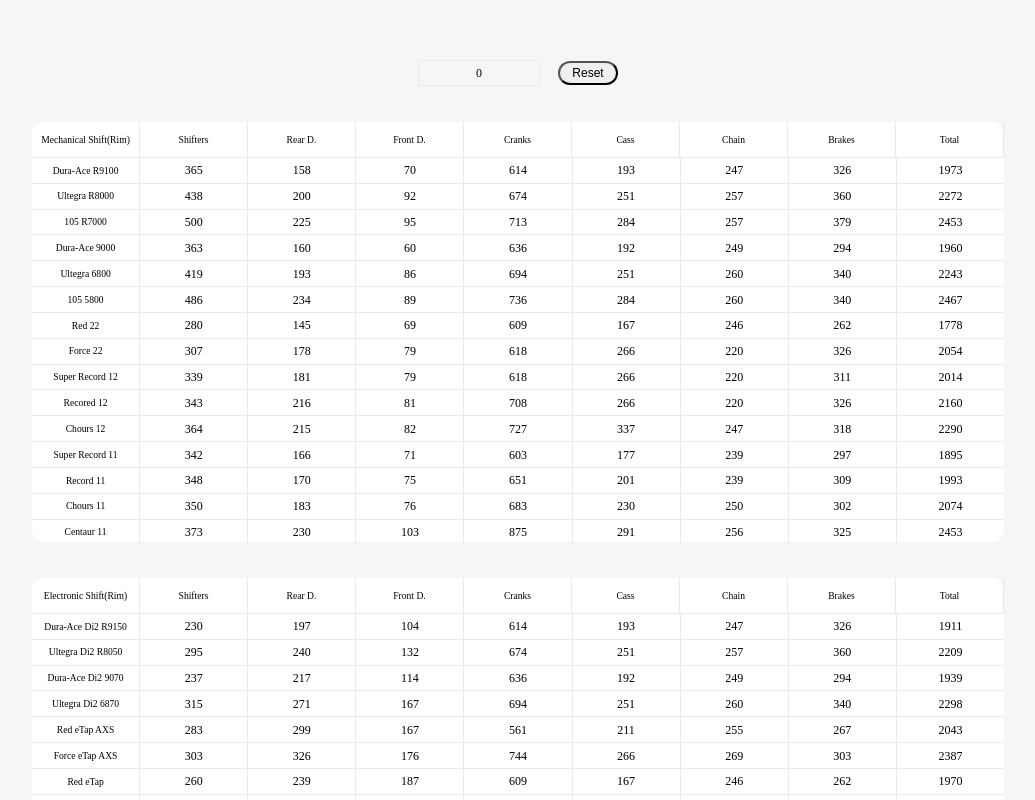
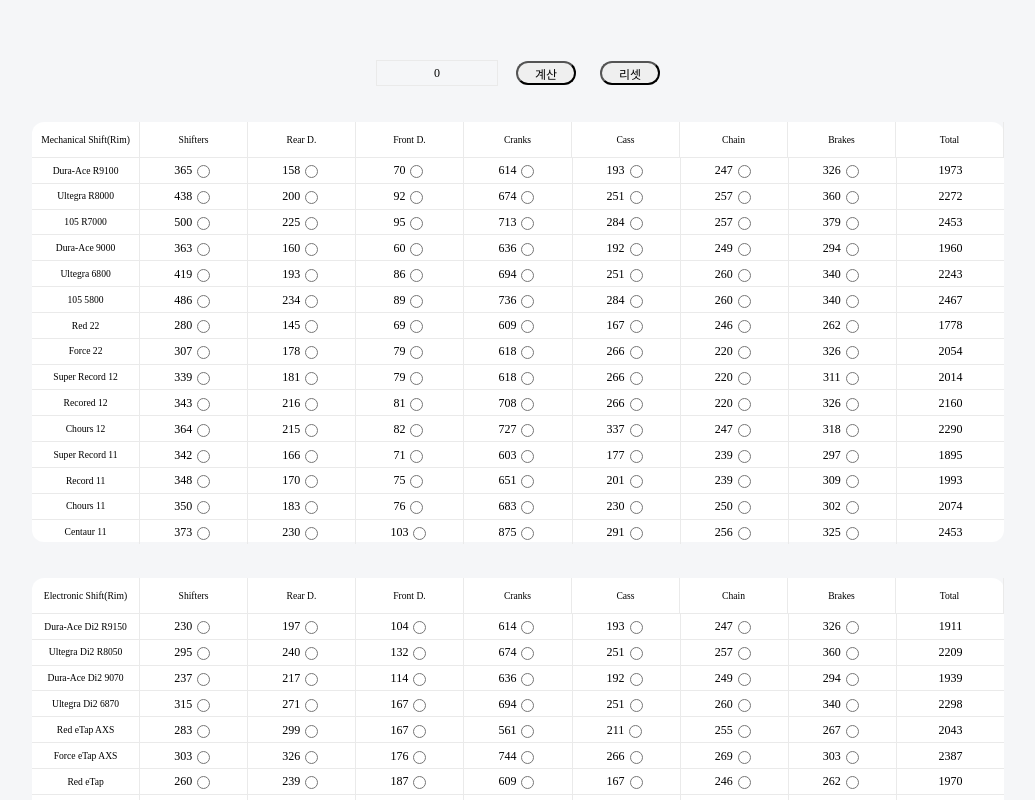
Before and after one commit to sangboking/bikeParts, a React (Create React App) app: page / in a window 1280 px wide. Shown: the whole page, without its empty margins (122-1157 px from the left). Built offline with nearby package versions, Linux system fonts and the light colour scheme; the HTML template or start-up script is replaced by a standard one.

Commit message:
fix : 부품 무게 계산법 로직 변경

```diff
--- a/src/atoms.ts
+++ b/src/atoms.ts
@@ -10,7 +10,37 @@
   default: ''
 });
 
-export const partsWeightAtom = atom<number>({
-  key: 'partsWeight',
+export const shifterWeightAtom = atom<number>({
+  key: 'shifterWeight',
   default: 0
 });
+
+export const rearDWeightAtom = atom<number>({
+  key: 'rearDWeight',
+  default: 0
+});
+
+export const frontDWeightAtom = atom<number>({
+  key: 'frontDWeight',
+  default: 0
+});
+
+export const crankWeightAtom = atom<number>({
+  key: 'crankWeight',
+  default: 0
+});
+
+export const cassWeightAtom = atom<number>({
+  key: 'cassWeight',
+  default: 0
+});
+
+export const chainWeightAtom = atom<number>({
+  key: 'chainWeight',
+  default: 0
+});
+
+export const brakeWeightAtom = atom<number>({
+  key: 'brakeWeight',
+  default: 0
+});
--- a/src/components/Home/Calculation.tsx
+++ b/src/components/Home/Calculation.tsx
@@ -1,23 +1,27 @@
 import React, { useEffect, useState } from 'react';
 import { useRecoilValue } from 'recoil';
 import styled from 'styled-components';
-import { partsAtom, partsNameAtom, partsWeightAtom } from '../../atoms';
+import { partsAtom, partsNameAtom, brakeWeightAtom, cassWeightAtom, chainWeightAtom, crankWeightAtom, frontDWeightAtom, rearDWeightAtom, shifterWeightAtom} from '../../atoms';
 
 export default function Calculation() {
   const parts = useRecoilValue(partsAtom);
   const partsName = useRecoilValue(partsNameAtom);
-  const partsWeight = useRecoilValue(partsWeightAtom);
+  const shifterWeight = useRecoilValue(shifterWeightAtom);
+  const rearDWeight = useRecoilValue(rearDWeightAtom);
+  const frontDWeight = useRecoilValue(frontDWeightAtom);
+  const crankWeight = useRecoilValue(crankWeightAtom);
+  const cassWeight = useRecoilValue(cassWeightAtom);
+  const chainWeight = useRecoilValue(chainWeightAtom);
+  const brakeWeight = useRecoilValue(brakeWeightAtom);
   const [totalWeight, setTotalWeight] = useState(0);
 
-  useEffect(() => {
-    setTotalWeight(prev => prev + partsWeight)
-  }, [partsWeight])
+  const handleCalculationClick = () => {
+    return setTotalWeight(shifterWeight+rearDWeight+frontDWeight+crankWeight+cassWeight+chainWeight+brakeWeight);
+  };
 
   const handleResetClick = () => {
-   setTotalWeight(0);
+   window.location.reload();
   };
-
-  console.log(parts, partsName)
 
   return (
     <Head>
@@ -25,8 +29,12 @@
         {totalWeight}
       </TotalWeightBox>
 
+      <CalculationButton onClick={handleCalculationClick}>
+        계산
+      </CalculationButton>
+
       <ResetButton onClick={handleResetClick}>
-        Reset
+        리셋
       </ResetButton>
     </Head>
   )
@@ -56,3 +64,11 @@
   border-radius: 1rem;
   cursor: pointer;
 `;
+
+const CalculationButton = styled.button`
+  width: 5rem;
+  height: 2rem;
+  border-radius: 1rem;
+  cursor: pointer;
+  margin-right: 2rem;
+`;
--- a/src/components/commons/TableContainer.tsx
+++ b/src/components/commons/TableContainer.tsx
@@ -1,65 +1,148 @@
-import React from 'react';
-import { useSetRecoilState } from 'recoil';
-import styled from 'styled-components';
-import { partsAtom, partsNameAtom, partsWeightAtom } from '../../atoms';
-import { IBikePartsData } from '../../data';
-import { getKeyByValue } from '../../lib/utils';
+import React from "react";
+import { useSetRecoilState } from "recoil";
+import styled from "styled-components";
+import { brakeWeightAtom, cassWeightAtom, chainWeightAtom, crankWeightAtom, frontDWeightAtom, partsAtom, partsNameAtom, rearDWeightAtom, shifterWeightAtom } from "../../atoms";
+import { IBikePartsData } from "../../data";
+import { getKeyByValue } from "../../lib/utils";
 
 type Props = {
-  bikeData : IBikePartsData[]
+  bikeData: IBikePartsData[];
+};
+
+export default function TableContainer({ bikeData }: Props) {
+  const setParts = useSetRecoilState(partsAtom);
+  const setPartsName = useSetRecoilState(partsNameAtom);
+  const setShifterWeight = useSetRecoilState(shifterWeightAtom);
+  const setRearDWeight = useSetRecoilState(rearDWeightAtom);
+  const setFrontDWeight = useSetRecoilState(frontDWeightAtom);
+  const setCrankWeight = useSetRecoilState(crankWeightAtom);
+  const setCassWeight = useSetRecoilState(cassWeightAtom);
+  const setChainWeight = useSetRecoilState(chainWeightAtom);
+  const setBrakeWeight = useSetRecoilState(brakeWeightAtom);
+
+  const handleClick = (
+    parts: IBikePartsData,
+    value: string | number,
+    name: string
+  ) => {
+    const key = getKeyByValue(parts, value);
+    console.log(key)
+    // setParts(name);
+    // setPartsName(key);
+    if(key === 'shifters'){
+      setShifterWeight(Number(value));
+    };
+
+    if(key === 'rearD'){
+      setRearDWeight(Number(value));
+    };
+
+    if(key === 'frontD'){
+      setFrontDWeight(Number(value));
+    };
+
+    if(key === 'cranks'){
+      setCrankWeight(Number(value));
+    };
+
+    if(key === 'cass'){
+      setCassWeight(Number(value));
     }
 
-export default function TableContainer({ bikeData } : Props) {
-  const setParts = useSetRecoilState(partsAtom);
-  const setPartsName = useSetRecoilState(partsNameAtom);
-  const setPartsWeight = useSetRecoilState(partsWeightAtom);
+    if(key === 'chain'){
+      setChainWeight(Number(value));
+    };
 
-  const handleClick = (parts :  IBikePartsData, value: string | number, name : string) => {
-    const key = getKeyByValue(parts, value);
-    setParts(name);
-    setPartsName(key)
-    setPartsWeight(Number(value))
+    if(key === 'brakes'){
+      setBrakeWeight(Number(value));
+    };
   };
 
   return (
     <TableContainerWrapper>
-    {
-      bikeData.map((parts : IBikePartsData) => {
-        return(
+      {bikeData.map((parts: IBikePartsData) => {
+        return (
           <ContainerColumn key={parts.name}>
-            <ContainerColumnBox onClick={() => { handleClick(parts, parts.name, parts.name)}}>
-              {parts.name}
+            <ContainerColumnBox>{parts.name}</ContainerColumnBox>
+            <ContainerColumnBox>
+              {parts.shifters}
+              <input
+                type="radio"
+                name="shifters"
+                onClick={() => {
+                  handleClick(parts, parts.shifters, parts.name);
+                }}
+              />
             </ContainerColumnBox>
-            <ContainerColumnBox onClick={() => { handleClick(parts, parts.shifters, parts.name)}}>
-              {parts.shifters}
+            <ContainerColumnBox>
+              {parts.rearD}
+              <input
+                type="radio"
+                name="rearD"
+                onClick={() => {
+                  handleClick(parts, parts.rearD, parts.name);
+                }}
+              />
             </ContainerColumnBox>
-            <ContainerColumnBox onClick={() => { handleClick(parts, parts.rearD, parts.name)}}>
-              {parts.rearD}
+            <ContainerColumnBox>
+              {parts.frontD}
+              <input
+                type="radio"
+                name="frontD"
+                onClick={() => {
+                  handleClick(parts, parts.frontD, parts.name);
+                }}
+              />
             </ContainerColumnBox>
-            <ContainerColumnBox onClick={() => { handleClick(parts, parts.frontD, parts.name)}}>
-              {parts.frontD}
+            <ContainerColumnBox>
+              {parts.cranks}
+              <input
+                type="radio"
+                name="cranks"
+                onClick={() => {
+                  handleClick(parts, parts.cranks, parts.name);
+                }}
+              />
             </ContainerColumnBox>
-            <ContainerColumnBox onClick={() => { handleClick(parts, parts.cranks, parts.name)}}>
-              {parts.cranks}
+            <ContainerColumnBox>
+              {parts.cass}
+              <input
+                type="radio"
+                name="cass"
+                onClick={() => {
+                  handleClick(parts, parts.cass, parts.name);
+                }}
+              />
             </ContainerColumnBox>
-            <ContainerColumnBox onClick={() => { handleClick(parts, parts.cass, parts.name)}}>
-              {parts.cass}
+            <ContainerColumnBox>
+              {parts.chain}
+              <input
+                type="radio"
+                name="chain"
+                onClick={() => {
+                  handleClick(parts, parts.chain, parts.name);
+                }}
+              />
             </ContainerColumnBox>
-            <ContainerColumnBox onClick={() => { handleClick(parts, parts.chain, parts.name)}}>
-              {parts.chain}
+            <ContainerColumnBox>
+              {parts.brakes}
+              <input
+                type="radio"
+                name="brakes"
+                onClick={() => {
+                  handleClick(parts, parts.brakes, parts.name);
+                }}
+              />
             </ContainerColumnBox>
-            <ContainerColumnBox onClick={() => { handleClick(parts, parts.brakes, parts.name)}}>
-              {parts.brakes}
-            </ContainerColumnBox>
-            <ContainerColumnBox onClick={() => { handleClick(parts, parts.total, parts.name)}}>
+            <ContainerColumnBox>
               {parts.total}
+              {/* <input type='radio' name='total' onClick={() => { handleClick(parts, parts.rearD, parts.name)}}/> */}
             </ContainerColumnBox>
           </ContainerColumn>
-        )
-      })
-    }
+        );
+      })}
     </TableContainerWrapper>
-  )
+  );
 }
 
 const TableContainerWrapper = styled.section`
@@ -74,7 +157,7 @@
   display: flex;
   align-items: center;
   border-bottom: 1px solid #eaeaea;
- :last-child{
+  :last-child {
     border-bottom: none;
   }
 `;
@@ -86,10 +169,10 @@
   width: 9rem;
   height: 2.07rem;
   border-right: 1px solid #eaeaea;
- :last-child{
+  :last-child {
     border-right: none;
   }
- :first-child{
-    font-size: .8rem;
+  :first-child {
+    font-size: 0.8rem;
   }
 `;
--- a/src/components/commons/TableHead.tsx
+++ b/src/components/commons/TableHead.tsx
@@ -1,27 +1,21 @@
-import React from 'react'
-import styled from 'styled-components';
+import React from "react";
+import styled from "styled-components";
 
 type Props = {
-  headData : string[]
+  headData: string[];
+};
+
+export default function TableHead({ headData }: Props) {
+  return (
+    <TableHeadWrapper>
+      {headData.map((data, i) => {
+        return <HeadTitleBox key={i}>{data}</HeadTitleBox>;
+      })}
+    </TableHeadWrapper>
+  );
 }
 
-export default function TableHead({headData} : Props) {
-  return (
-    <TableHeadWrapper>
-        {
-          headData.map((data, i) => {
-            return(
-              <HeadTitleBox key={i}>
-                {data}
-              </HeadTitleBox>
-            )
-          })
-        }
-      </TableHeadWrapper>
-  )
-}
-
-const TableHeadWrapper= styled.header`
+const TableHeadWrapper = styled.header`
   display: grid;
   grid-template-columns: repeat(9, 1fr);
   height: 3rem;
@@ -33,6 +27,5 @@
   justify-content: center;
   border-right: 1px solid #eaeaea;
   border-bottom: 1px solid #eaeaea;
-  font-size: .8rem;
-
+  font-size: 0.8rem;
 `;
```
Lines whose indentation alone changed are shown as unchanged.
